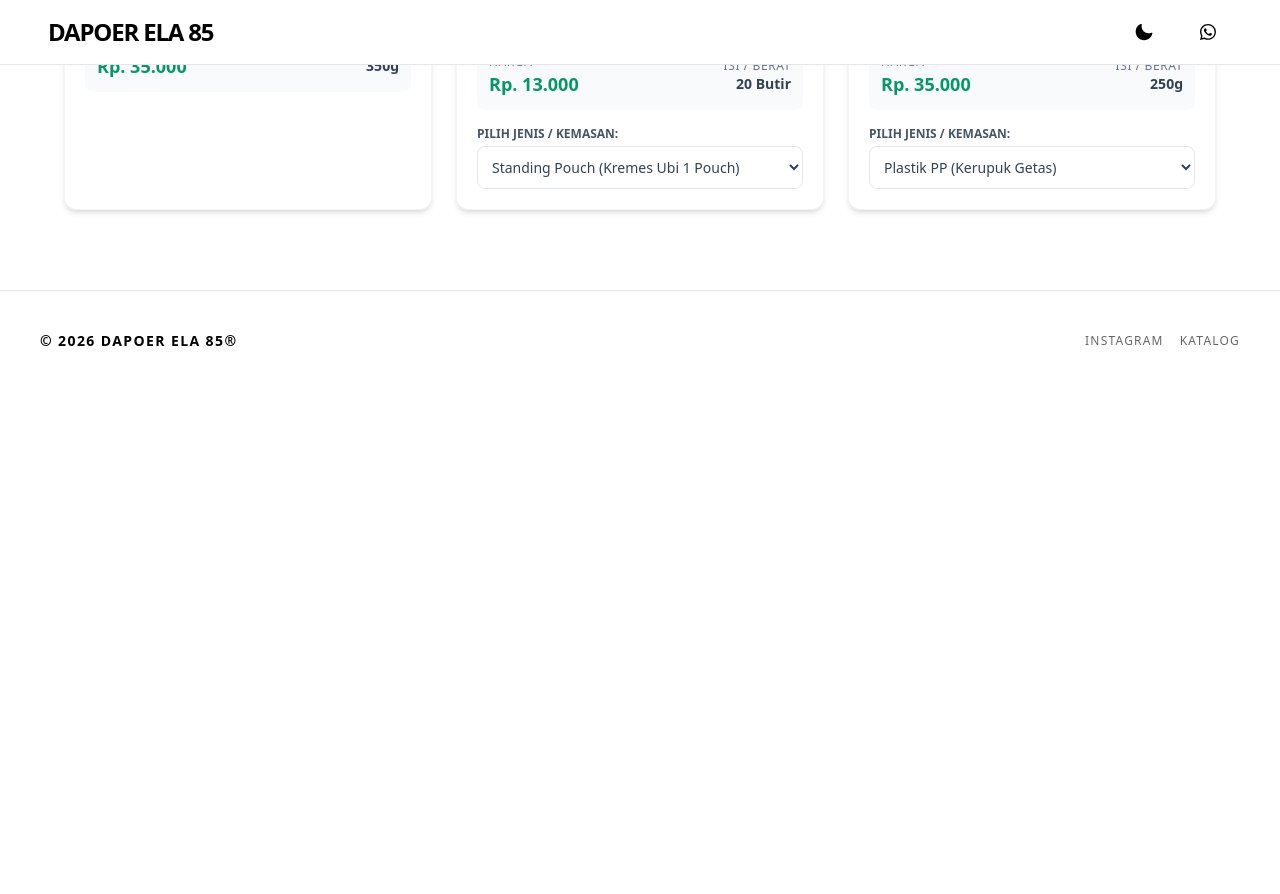
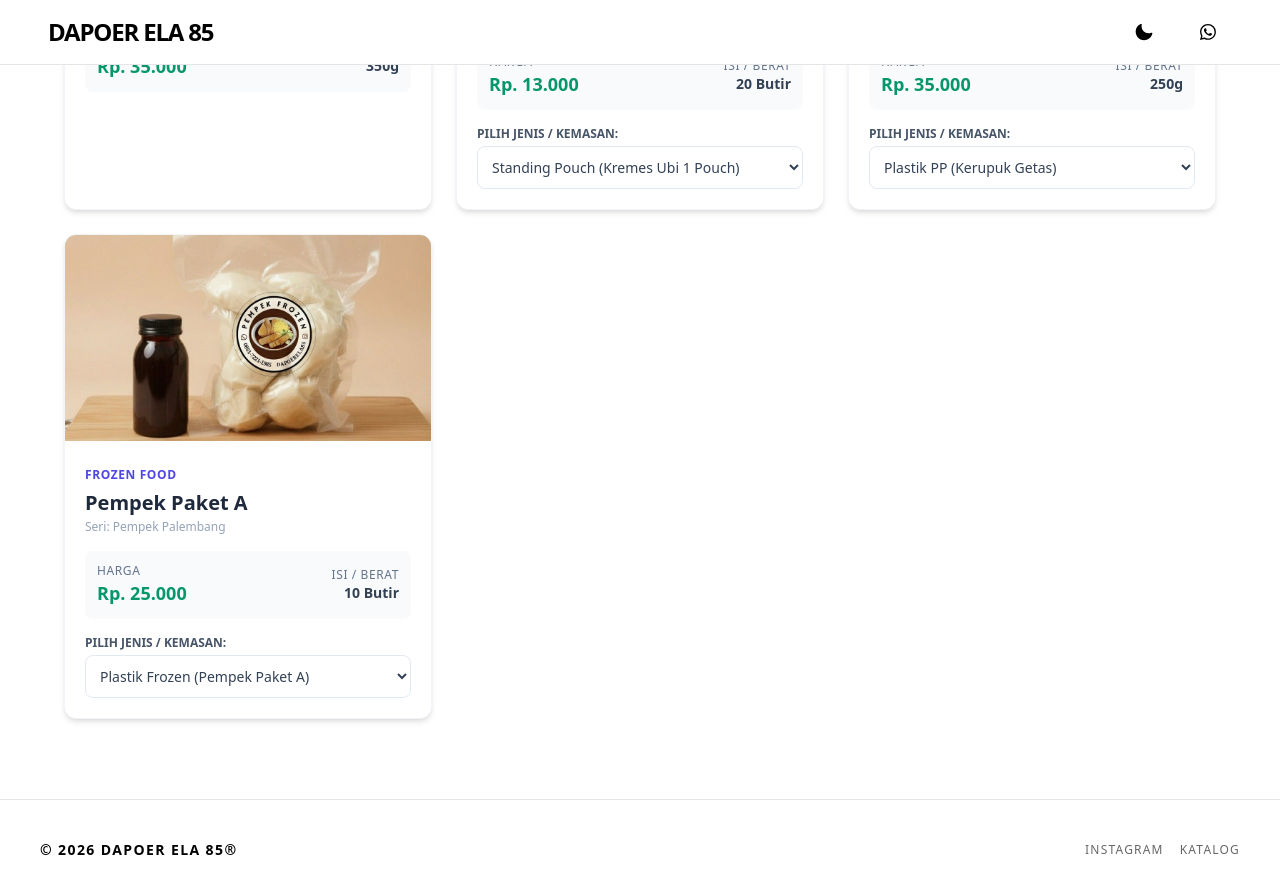
Before and after one commit to dapoerela85/dapoerela85.github.io, a Jekyll site: the page built from _pages/catalog.html, in a window 1280 px wide and 900 px high, scrolled down 3165 px. Shown: the top 894 px of the window. Built offline with Jekyll 4.4.1, drawn with Linux system fonts in a browser that asks for light colours; nearby versions of some CDN libraries; before the commit the page ends 3556 px from its top, so only the background shows below that.

Commit message:
Update products.yml

```diff
--- a/_data/products.yml
+++ b/_data/products.yml
@@ -274,8 +274,23 @@ products:
         harga_jual: Rp. 25.000
         berat: 200g
         img: kerupuk-keriting-sanggul.jpg
-      - nama_produk: Kerupuk Kancing
+      - nama_produk: Kerupuk Mangkok Super
         jenis_kemasan: Plastik PP
         harga_jual: Rp. 30.000
         berat: 200g
         img: kerupuk-mangkok-super.jpg
+
+  - id: pempek-palembang
+    title: Pempek Palembang
+    kategori: Frozen Food
+    detail_produk:
+      - nama_produk: Pempek Paket A
+        jenis_kemasan: Plastik Frozen
+        harga_jual: Rp. 25.000
+        berat: 10 Butir
+        img: pempek-paket-1.jpg
+      - nama_produk: Pempek Paket B
+        jenis_kemasan: Plastik Frozen
+        harga_jual: Rp. 25.000
+        berat: 10 Butir
+        img: pempek-paket-2.jpg
```
